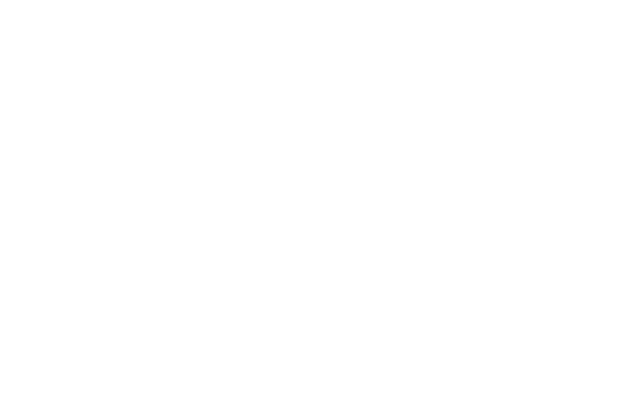
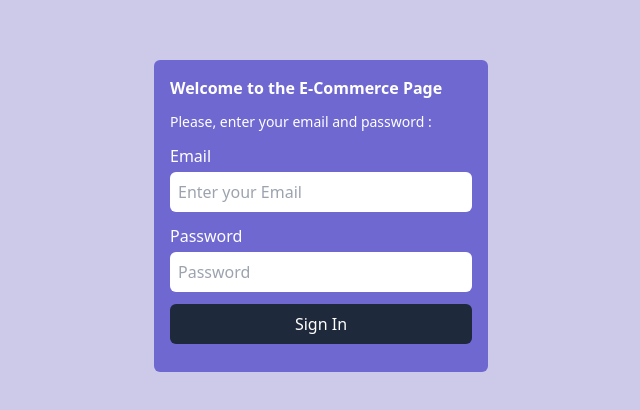
Before and after one commit to guidonunes/marketplace-mern, a React (Create React App) app in the folder dashboard/: page /admin/login in a window 1280 px wide. Before the commit this address had no page. Shown: the part 184-594 px from the top of the page, without its empty margins (319-959 px from the left). Built offline with nearby package versions, Linux system fonts and the light colour scheme.

Commit message:
add code and styling to admin page

```diff
--- a/dashboard/src/router/routes/publicRoutes.js
+++ b/dashboard/src/router/routes/publicRoutes.js
@@ -1,8 +1,9 @@
 import { lazy } from 'react';
+
 
 const Login = lazy(() => import('../../views/auth/Login'));
 const Register = lazy(() => import('../../views/auth/Register'));
-
+const AdminLogin = lazy(() => import('../../views/auth/AdminLogin'));
 
 const publicRoutes = [
   {
@@ -12,6 +13,10 @@ const publicRoutes = [
   {
     path: '/register',
     element: <Register/>
+  },
+  {
+    path: '/admin/login',
+    element: <AdminLogin/>
   }
 ]
 
--- /dev/null
+++ b/dashboard/src/views/auth/AdminLogin.jsx
@@ -0,0 +1,58 @@
+import React, {useState} from 'react';
+import { Link } from 'react-router-dom';
+
+
+const AdminLogin = () => {
+
+  const [email, setEmail] = useState({
+    email: '',
+    password: ''
+  });
+
+  const handleChange = (e) => {
+    setEmail({
+      ...email,
+      [e.target.name]: e.target.value
+    });
+  };
+
+  const submitForm = (e) => {
+    e.preventDefault();
+    console.log(email);
+  };
+
+
+  return (
+    <div className='min-w-screen min-h-screen bg-[#cdcae9] flex justify-center items-center'>
+      <div className="w-[350px] text-[#ffffff] p-2">
+        <div className="bg-[#6f68d1] p-4 rounded-md">
+          <h2 className='text-x1 mb-3 font-bold'>Welcome to the E-Commerce Page </h2>
+          <p className='text-sm mb-3 font-medium'>Please, enter your email and password : </p>
+
+          <form onSubmit={submitForm}>
+
+            {/* Add email field */}
+            <div className="flex flex-col w-full gap-1 mb-3">
+              <label htmlFor="email">Email</label>
+              <input onChange={handleChange} value={email.email} type="text" id="email" name="email" placeholder='Enter your Email' className='p-2 rounded-md bg-[#ffffff] text-black' required />
+            </div>
+
+            {/* Add password field */}
+            <div className="flex flex-col w-full gap-1 mb-3">
+              <label htmlFor="name">Password</label>
+              <input onChange={handleChange} value={email.password} type="password" id="password" name="password" placeholder='Password' className='p-2 rounded-md bg-[#ffffff] text-black' required />
+            </div>
+
+            {/* Add confirm password field */}
+            <button className='bg-slate-800 w-full hover:shadow-blue-300/ hover:shadow-lg text-white rounded-md px-7 py-2 mb-3'>Sign In</button>
+
+
+          </form>
+
+        </div>
+      </div>
+    </div>
+  );
+};
+
+export default AdminLogin;
```
